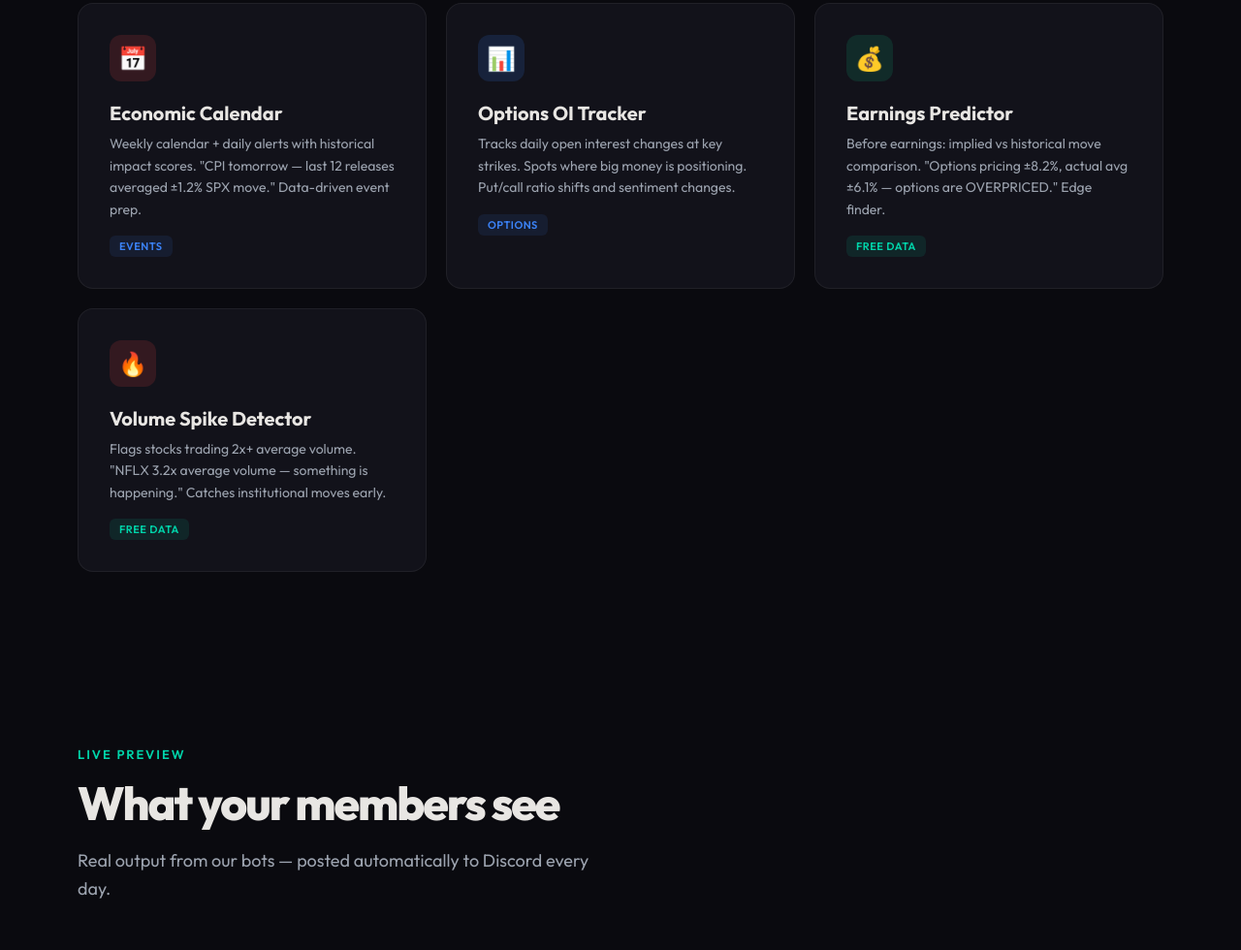
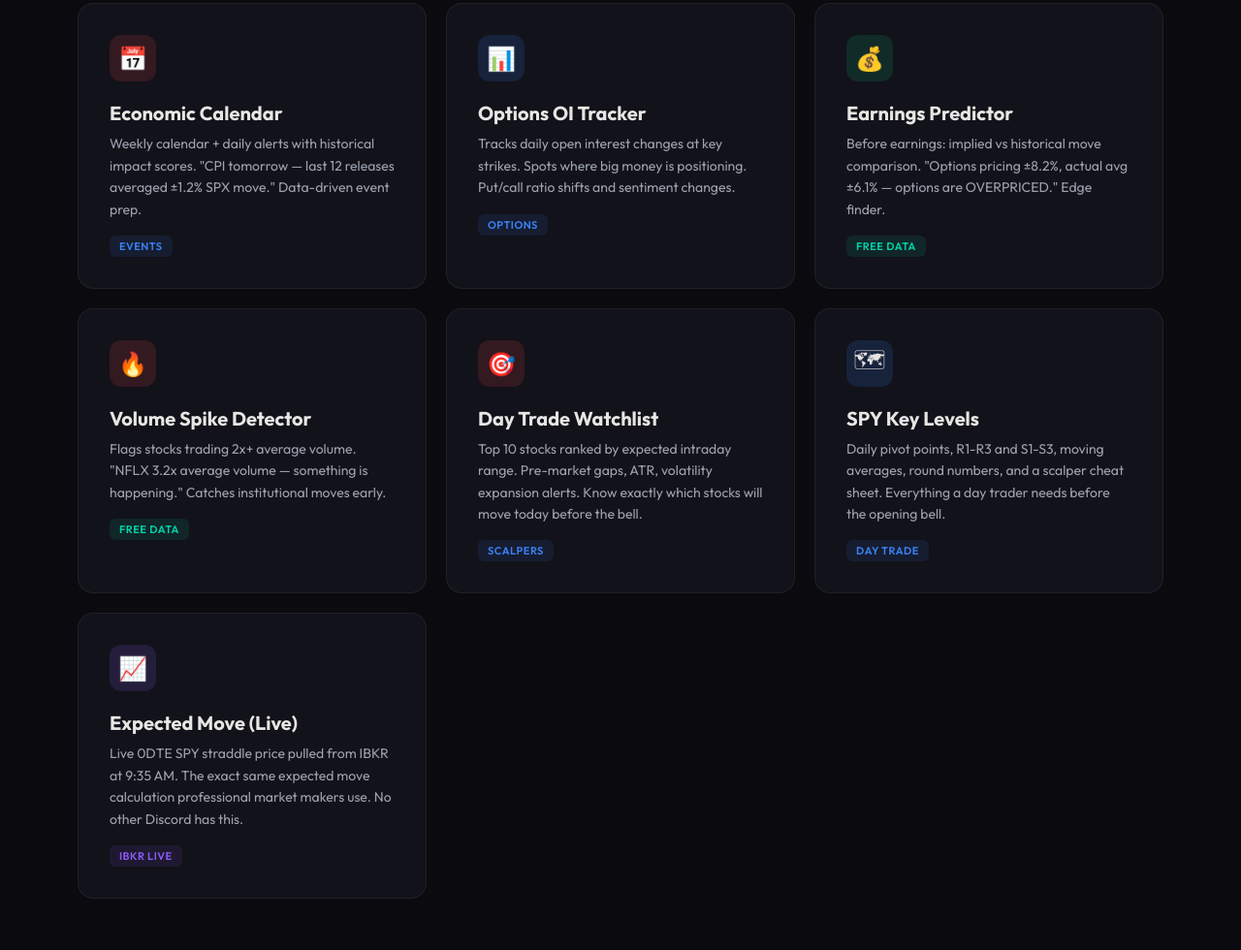
Before and after one commit to Tradelizer24/desibulls, a plain HTML site: page index.html in a window 1280 px wide. Shown: the part 1660-2640 px from the top of the page at 97% size. Drawn offline with Linux system fonts and the light colour scheme.

Commit message:
Update index.html

```diff
--- a/index.html
+++ b/index.html
@@ -197,8 +197,8 @@ footer{padding:60px 0 40px;border-top:1px solid var(--border)}
 <!-- Stats -->
 <div class="stats-bar fade-up">
 <div class="stats-inner">
-  <div class="stat"><div class="stat-num">7</div><div class="stat-label">Automated bots</div></div>
-  <div class="stat"><div class="stat-num">12+</div><div class="stat-label">Daily posts</div></div>
+  <div class="stat"><div class="stat-num">10</div><div class="stat-label">Automated bots</div></div>
+  <div class="stat"><div class="stat-num">15+</div><div class="stat-label">Daily posts</div></div>
   <div class="stat"><div class="stat-num">1,200</div><div class="stat-label">Active traders</div></div>
   <div class="stat"><div class="stat-num">24/7</div><div class="stat-label">AI scanner</div></div>
 </div>
@@ -259,6 +259,27 @@ footer{padding:60px 0 40px;border-top:1px solid var(--border)}
       <h3>Volume Spike Detector</h3>
       <p>Flags stocks trading 2x+ average volume. "NFLX 3.2x average volume — something is happening." Catches institutional moves early.</p>
       <span class="bot-tag tag-free">Free data</span>
+    </div>
+
+    <div class="bot-card fade-up">
+      <div class="bot-icon" style="background:rgba(239,68,68,0.15)">&#127919;</div>
+      <h3>Day Trade Watchlist</h3>
+      <p>Top 10 stocks ranked by expected intraday range. Pre-market gaps, ATR, volatility expansion alerts. Know exactly which stocks will move today before the bell.</p>
+      <span class="bot-tag tag-data">Scalpers</span>
+    </div>
+
+    <div class="bot-card fade-up">
+      <div class="bot-icon" style="background:rgba(59,130,246,0.15)">&#128506;</div>
+      <h3>SPY Key Levels</h3>
+      <p>Daily pivot points, R1-R3 and S1-S3, moving averages, round numbers, and a scalper cheat sheet. Everything a day trader needs before the opening bell.</p>
+      <span class="bot-tag tag-data">Day Trade</span>
+    </div>
+
+    <div class="bot-card fade-up">
+      <div class="bot-icon" style="background:rgba(139,92,246,0.15)">&#128200;</div>
+      <h3>Expected Move (Live)</h3>
+      <p>Live 0DTE SPY straddle price pulled from IBKR at 9:35 AM. The exact same expected move calculation professional market makers use. No other Discord has this.</p>
+      <span class="bot-tag tag-ai">IBKR Live</span>
     </div>
 
 
@@ -336,7 +357,9 @@ footer{padding:60px 0 40px;border-top:1px solid var(--border)}
         <li>Economic Calendar + Alerts</li>
         <li>Volume Spike Detector</li>
         <li>Earnings Move Predictor</li>
-        <li>12+ automated daily posts</li>
+        <li>Day Trade Watchlist (top movers)</li>
+        <li>SPY Key Levels (pivots + ATR)</li>
+        <li>15+ automated daily posts</li>
         <li>Email support</li>
       </ul>
       <a href="#" onclick="openModal('starter')" class="price-btn price-btn-secondary" id="starter-btn">Get started</a>
@@ -348,6 +371,7 @@ footer{padding:60px 0 40px;border-top:1px solid var(--border)}
       <div class="price-desc">Everything in Starter plus AI-powered analysis and options intelligence.</div>
       <ul class="price-features">
         <li>Everything in Starter</li>
+        <li>SPY Expected Move (IBKR live data)</li>
         <li>AI Stock Scanner (!scan + !ai)</li>
         <li>Options OI Change Tracker</li>
         <li>Custom bot names &amp; branding</li>
```
